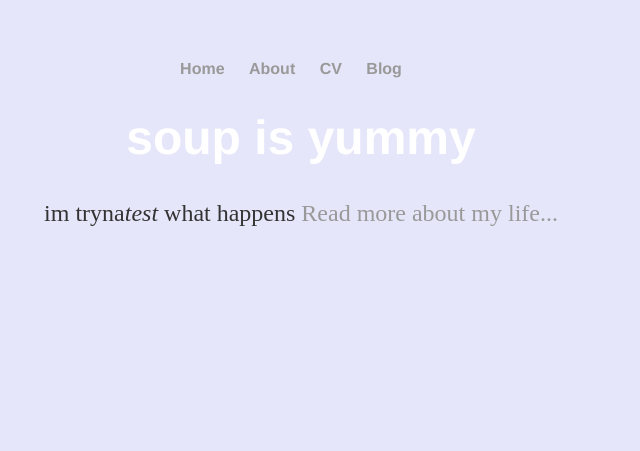
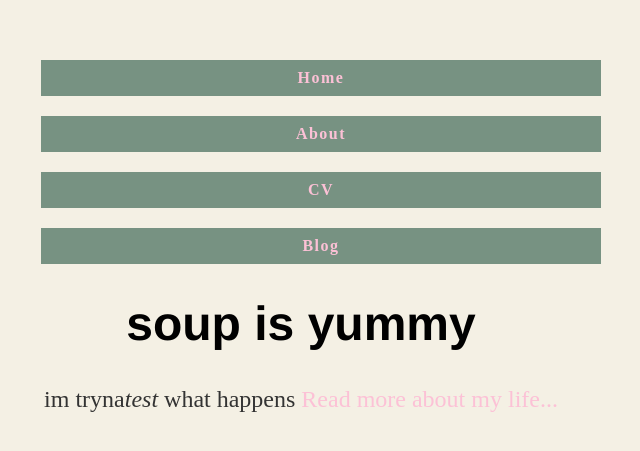
Before and after one commit to soupypan/soupypan.github.io, a Jekyll site: the page built from index.html, in a window 1280 px wide. Shown: the top 451 px of the page, without its empty margins (339-979 px from the left). Built offline with Jekyll 4.4.1, drawn with Linux system fonts in a browser that asks for light colours.

Commit message:
Update main.css
newsp

```diff
--- a/css/main.css
+++ b/css/main.css
@@ -1,27 +1,52 @@
+.header {
+  display: block;
+  margin-left: auto;
+  margin-right: auto;
+  padding: 0px;
+  margin: 0px;
+}
+
+#logo {
+ height: 180px; width: 480px; overflow: hidden;
+}
+
+
+
 body {
-  background-color:lavender;
-  color:#fff;
+  background-color:#F4F0E4;
   text-align:center;
   margin: 60px auto;
-  width: 70%;
+  width: 50%;
 }
 
 nav ul, footer ul {
-    font-family:'Helvetica', 'Arial', 'Sans-Serif';
-    padding: 0px;
+    font-family: 'Bookman';
     list-style: none;
+    letter-spacing:1.5px;
     font-weight: bold;
+
+
 }
 nav ul li, footer ul li {
-    display: inline;
-    margin-right: 20px;
+    margin: 20px;
+
+}
+li a{
+  display: block;
+  background: #779282;
+  padding: 9px;
+  text-decoration: none;
 }
 a {
     text-decoration: none;
-    color: #999;
+    color: #FCC1D6;
+
+}
+li a:hover {
+    background: #DE9988;
 }
 a:hover {
-    text-decoration: underline;
+  color: #E3C374;
 }
 h1 {
     font-size: 3em;
@@ -32,11 +57,6 @@ p {
     line-height: 1.4em;
     color: #333;
 }
-footer {
-    border-top: 1px solid #d5d5d5;
-    font-size: .8em;
-}
-
 ul.posts {
     margin: 20px auto 40px;
     font-size: 1.5em;
```
